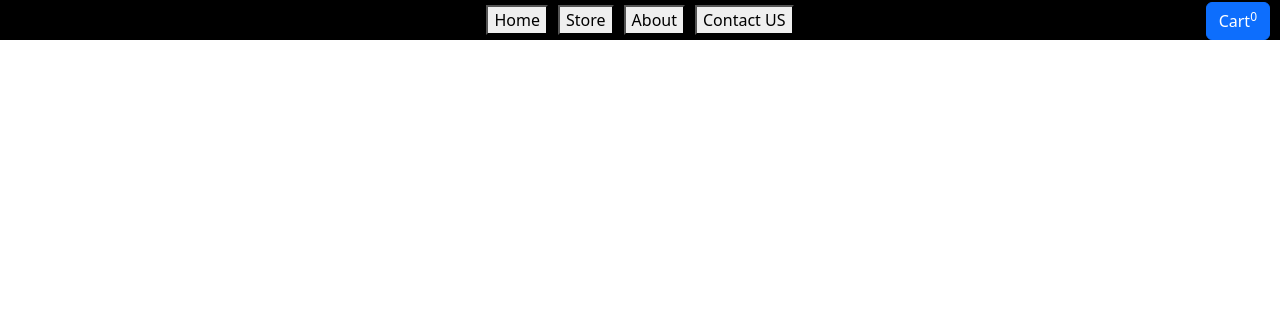
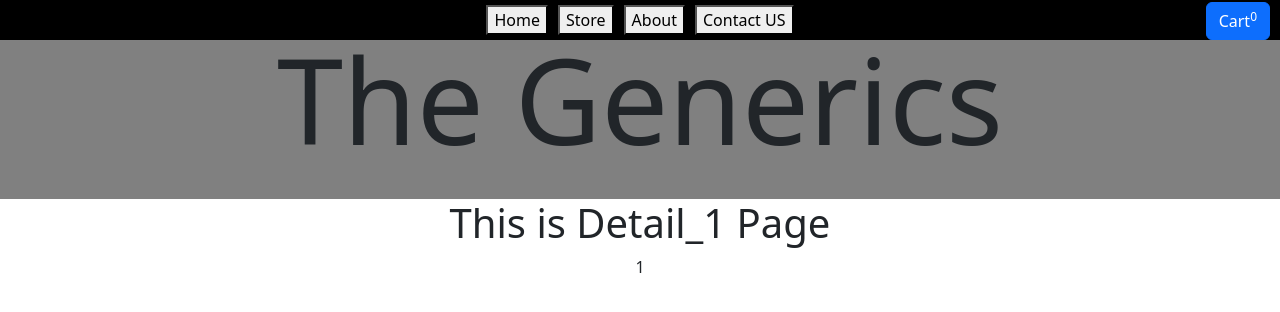
Before and after one commit to Aviproo/commerce-project, a React (Create React App) app: page /Store/1 in a window 1280 px wide. Shown: the top 312 px of the page. Built offline with nearby package versions, Linux system fonts and the light colour scheme.

Commit message:
Implementing  the Products Page

```diff
--- a/src/App.js
+++ b/src/App.js
@@ -6,6 +6,7 @@ import About from "./Components/Pages/About";
 import Store from "./Components/Pages/Store";
 import ContextProvider from "./Context/ContextProvider";
 import ContactUs from "./Components/Pages/ContactUS";
+import Detail_1 from "./Components/DetailPages/Detail_1";
 
 function App() {
   return (
@@ -13,10 +14,12 @@ function App() {
       <div className="App">
         <Header />
         <Routes>
-          <Route exact path="/Home" element={<Home />} />
-          <Route exact path="/About" element={<About />} />
-          <Route exact path="/Store" element={<Store />} />
-          <Route exact path="/Contact" element={<ContactUs />} />
+          <Route path="/" exact element={<Store />} />
+          <Route path="/Home" element={<Home />} />
+          <Route path="/About" element={<About />} />
+          <Route path="/Store" element={<Store />} />
+          <Route path="/Store/:Details" element={<Detail_1 />} />
+          <Route path="/Contact" element={<ContactUs />} />
         </Routes>
       </div>
     </ContextProvider>
--- /dev/null
+++ b/src/Components/DetailPages/Detail_1.js
@@ -0,0 +1,15 @@
+import { useParams } from "react-router-dom";
+import Generics from "../Pages/Generics";
+
+const Detail_1 = () => {
+  const params = useParams();
+  console.log(params);
+  return (
+    <>
+      <Generics />
+      <h1>This is Detail_1 Page</h1>
+      <div>{params.Details}</div>
+    </>
+  );
+};
+export default Detail_1;
--- a/src/Components/Pages/Store.js
+++ b/src/Components/Pages/Store.js
@@ -1,4 +1,4 @@
-import { Button } from "react-bootstrap";
+import { Button, NavLink } from "react-bootstrap";
 import Generics from "./Generics";
 import classes from "./Header.module.css";
 import Cart from "./Cart";
@@ -66,7 +66,9 @@ const Store = () => {
     return (
       <div className={classes.showItem_map_div} key={item.id}>
         <h4 className={classes.title}>{item.title}</h4>
+
         <img src={item.imageUrl} />
+
         <div className={classes.priceAndCartAdd}>
           <h2>₹{item.price}</h2>
           <Button onClick={addTocart}>ADD TO CART</Button>
```
